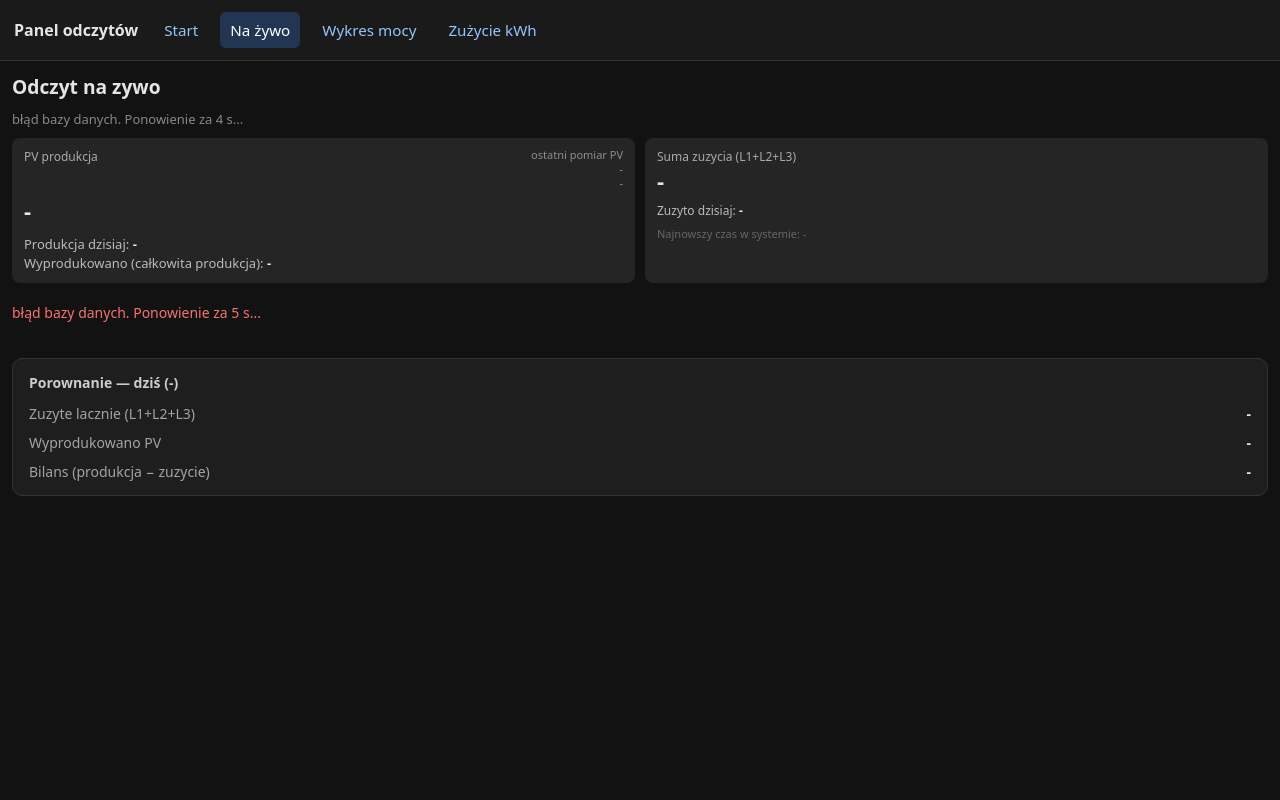
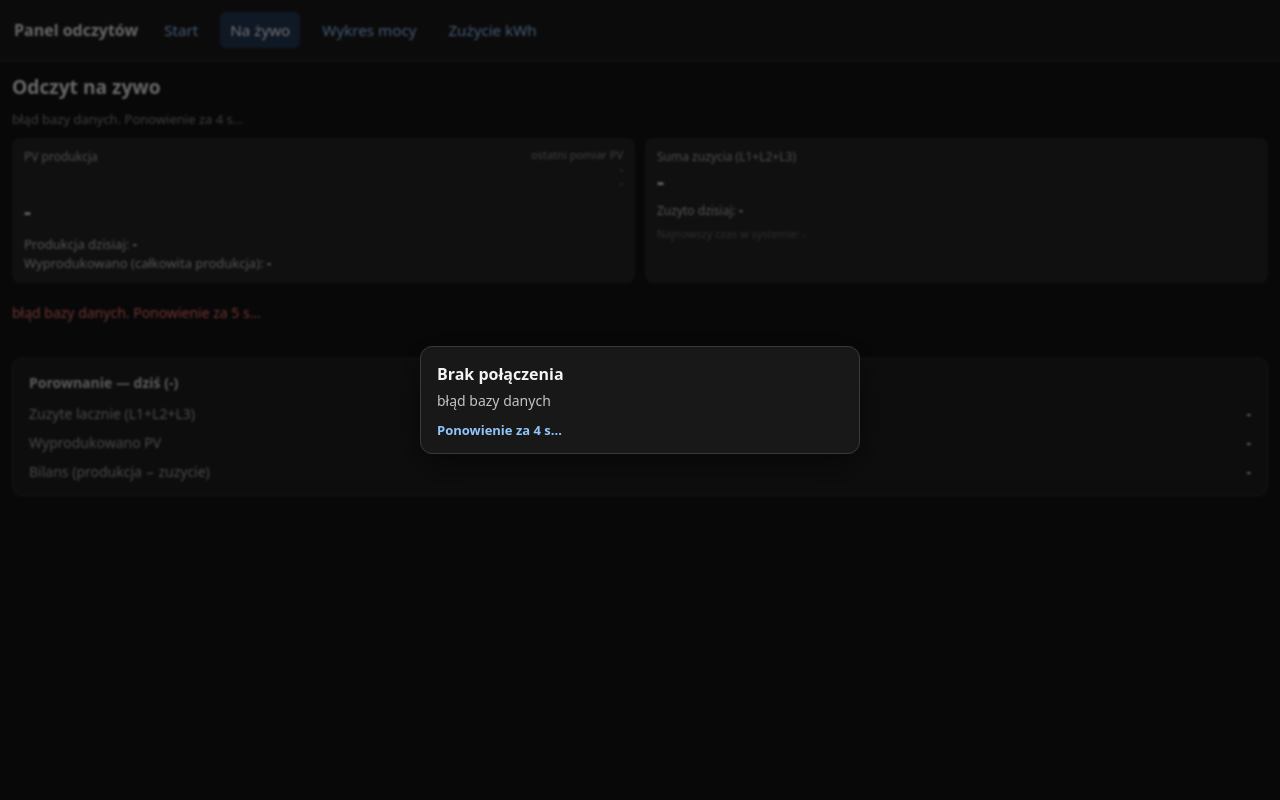
Before and after one commit to DybaMati/str_liczniki, a FastAPI app: page /live in a window 1280 px wide. Run offline with FastAPI, Linux system fonts and the light colour scheme.

Commit message:
feat(live): centralny modal braku polaczenia z odliczaniem retry
Made-with: Cursor

```diff
--- a/templates/live.html
+++ b/templates/live.html
@@ -56,6 +56,13 @@ main { max-width: min(100%, 1600px); }
 .live-balance-row .val{font-variant-numeric:tabular-nums;font-weight:600}
 .live-balance-row .val.net-pos{color:#34d399}
 .live-balance-row .val.net-neg{color:#f87171}
+
+.conn-modal{position:fixed;inset:0;display:none;align-items:center;justify-content:center;background:rgba(0,0,0,.55);backdrop-filter:blur(1px);z-index:9999;padding:16px}
+.conn-modal.show{display:flex}
+.conn-modal-box{width:min(94vw,440px);background:#181818;border:1px solid #3a3a3a;border-radius:12px;padding:16px 16px 14px;box-shadow:0 12px 34px rgba(0,0,0,.45)}
+.conn-modal-title{margin:0 0 6px;font-size:16px;font-weight:650;color:#f3f4f6}
+.conn-modal-msg{margin:0 0 10px;font-size:14px;color:#c4c4c4;line-height:1.45}
+.conn-modal-retry{font-size:13px;color:#93c5fd;font-weight:600}
 </style>
 
 <h1 style="font-weight:600;font-size:1.2rem;margin:0 0 10px">Odczyt na zywo</h1>
@@ -123,6 +130,14 @@ main { max-width: min(100%, 1600px); }
     <div class="live-balance-row"><span>Bilans (produkcja − zuzycie)</span><span class="val" id="bal-net">-</span></div>
   </div>
 </section>
+
+<div id="conn-modal" class="conn-modal" aria-hidden="true" role="dialog" aria-modal="true">
+  <div class="conn-modal-box">
+    <h3 class="conn-modal-title">Brak połączenia</h3>
+    <p class="conn-modal-msg" id="conn-modal-msg">Nie udało się pobrać danych z serwera.</p>
+    <div class="conn-modal-retry" id="conn-modal-retry">Ponowienie za 5 s...</div>
+  </div>
+</div>
 {% endblock %}
 {% block scripts %}
 <script>
@@ -254,12 +269,30 @@ function clearRetryCountdown(){
     _retryCountdownTimer = null;
   }
 }
+function showConnModal(message){
+  var modal=document.getElementById('conn-modal');
+  var msg=document.getElementById('conn-modal-msg');
+  if(msg) msg.textContent = message || 'Nie udało się pobrać danych z serwera.';
+  if(modal){
+    modal.classList.add('show');
+    modal.setAttribute('aria-hidden','false');
+  }
+}
+function hideConnModal(){
+  var modal=document.getElementById('conn-modal');
+  if(modal){
+    modal.classList.remove('show');
+    modal.setAttribute('aria-hidden','true');
+  }
+}
 function showRetryMessage(msg, seconds){
   const st=document.getElementById('pv-status');
+  const modalRetry=document.getElementById('conn-modal-retry');
   clearRetryCountdown();
   var left = seconds;
   function paint(){
     if(st) st.textContent = msg + ' Ponowienie za ' + left + ' s...';
+    if(modalRetry) modalRetry.textContent = 'Ponowienie za ' + left + ' s...';
   }
   paint();
   _retryCountdownTimer = setInterval(function(){
@@ -284,11 +317,13 @@ async function tick(){
     const j=await r.json();
     if(!j.ok){
       if(loadingEl) loadingEl.style.display='none';
+      showConnModal(j.error||'Brak danych w bazie.');
       showRetryMessage((j.error||'Brak danych w bazie') + '.', 5);
       document.getElementById('meter-grid').innerHTML='<p class="err">'+st.textContent+'</p>';
       scheduleNextTick(5);
       return;
     }
+    hideConnModal();
     clearRetryCountdown();
     if(loadingEl) loadingEl.style.display='none';
     st.textContent='Zrodlo: ostatni rekord z bazy (odswiezanie co 20 s)';
@@ -318,6 +353,7 @@ async function tick(){
     scheduleNextTick(20);
   }catch(e){
     if(loadingEl) loadingEl.style.display='none';
+    showConnModal('Brak połączenia z serwerem. Sprawdz siec lub serwer API.');
     showRetryMessage('Brak polaczenia z serwerem.', 5);
     var mg=document.getElementById('meter-grid');
     if(mg) mg.innerHTML='<p class="err">Nie udalo sie pobrac danych licznikow. '+e+'</p>';
```
